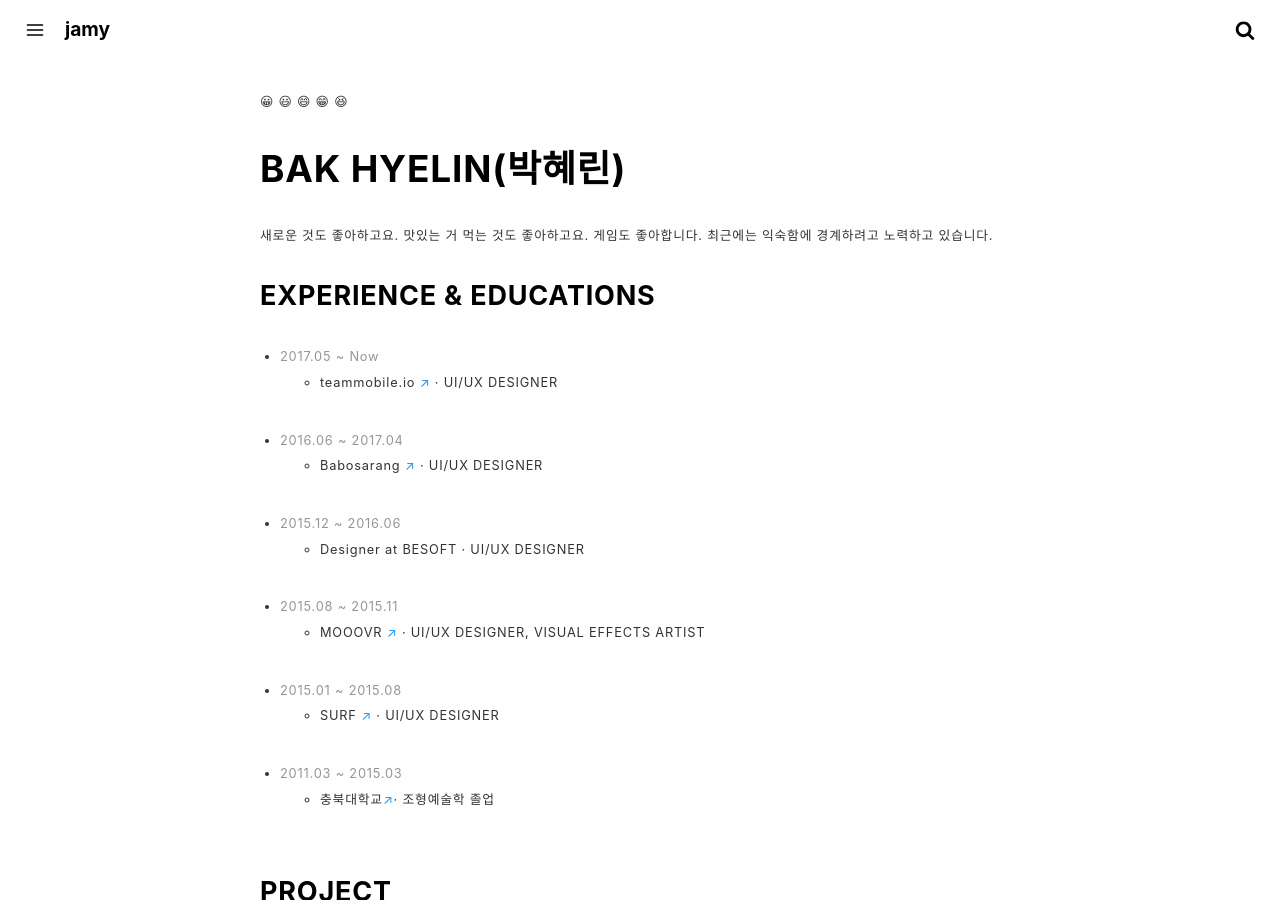
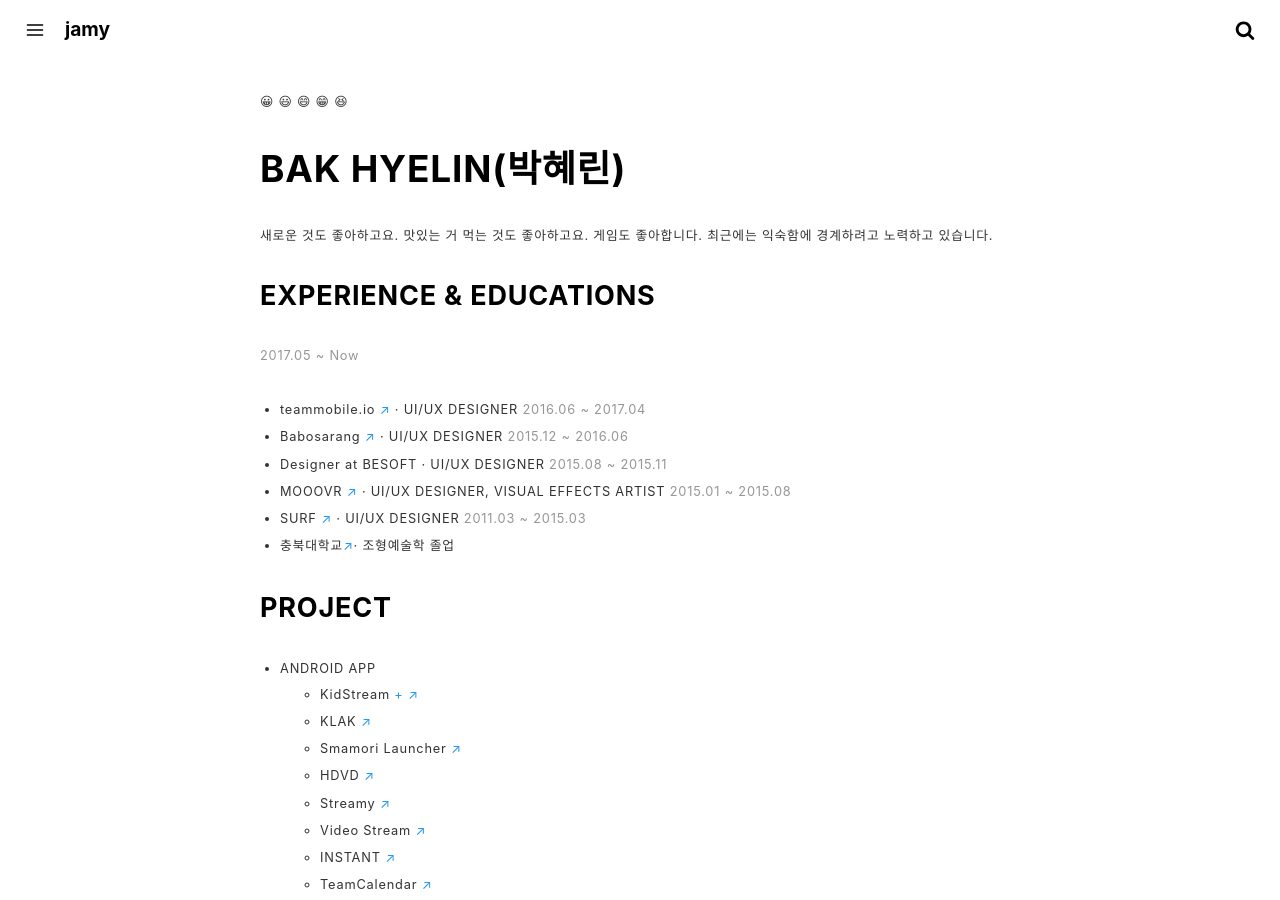
Before and after one commit to crazyjamy/crazyjamy.github.io, a Jekyll site: the page built from about.md, in a window 1280 px wide and 900 px high. Built offline with Jekyll 4.4.1, drawn with Linux system fonts in a browser that asks for light colours.

Commit message:
Update about.md

```diff
--- a/about.md
+++ b/about.md
@@ -12,17 +12,17 @@ permalink: /about/
 최근에는 익숙함에 경계하려고 노력하고 있습니다.
 
 ### EXPERIENCE & EDUCATIONS
-- <span style="color: #969696;">2017.05 ~ Now</span>
+<span style="color: #969696;">2017.05 ~ Now</span>
   - teammobile.io <a href="https://www.teammobile.io/" target="_blank">↗</a> · UI/UX DESIGNER
-- <span style="color: #969696;">2016.06 ~ 2017.04</span>
+<span style="color: #969696;">2016.06 ~ 2017.04</span>
   - Babosarang <a href="http://www.babosarang.co.kr/" target="_blank">↗</a> · UI/UX DESIGNER
-- <span style="color: #969696;">2015.12 ~ 2016.06</span>
+<span style="color: #969696;">2015.12 ~ 2016.06</span>
   - Designer at BESOFT · UI/UX DESIGNER
-- <span style="color: #969696;">2015.08 ~ 2015.11</span>
+<span style="color: #969696;">2015.08 ~ 2015.11</span>
   - MOOOVR <a href="http://mooovr.com/" target="_blank">↗</a> · UI/UX DESIGNER, VISUAL EFFECTS ARTIST
-- <span style="color: #969696;">2015.01 ~ 2015.08</span>
+<span style="color: #969696;">2015.01 ~ 2015.08</span>
   - SURF <a href="https://play.google.com/store/apps/developer?id=SURF+Inc" target="_blank">↗</a> · UI/UX DESIGNER
-- <span style="color: #969696;">2011.03 ~ 2015.03</span>
+<span style="color: #969696;">2011.03 ~ 2015.03</span>
   - 충북대학교<a href="https://www.cbnu.ac.kr/www/index.do" target="_blank">↗</a>· 조형예술학 졸업
 
 ### PROJECT
@@ -62,11 +62,11 @@ permalink: /about/
   - 국민권익위원회, "우수상"
 
 ### Exhibition
-+ <span style="color: #969696;">2014. 07. 13 ~ 2014. 08. 06</span>
+<span style="color: #969696;">2014. 07. 13 ~ 2014. 08. 06</span>
   + New York, gallery MC, I-Ya-Gi <a href="http://www.gallerymc.org/h/i-ya-gi-that-connote-you-and-me/" target="_blank">↗</a>
-+ <span style="color: #969696;">2013. 12. 24 ~ 2013. 12. 29</span>
+<span style="color: #969696;">2013. 12. 24 ~ 2013. 12. 29</span>
   + Seoul, COEX, SEOUL ART SHOW <a href="http://seoulartshow.com/n_sub02/2014_02_01.php" target="_blank">↗</a>
-+ <span style="color: #969696;">2013. 10. 10 ~ 2013. 11. 15</span>
+<span style="color: #969696;">2013. 10. 10 ~ 2013. 11. 15</span>
   + Seoul, 72시간 도시 생생 프로젝트, 모즐디
-+ <span style="color: #969696;">2013. 08. 02 ~ 2013. 08. 10</span>
+<span style="color: #969696;">2013. 08. 02 ~ 2013. 08. 10</span>
   + Seoul, imazoo Gallery, 시퀀스전 <a href="http://www.imazoo.com/index.htm" target="_blank">↗</a>
```
